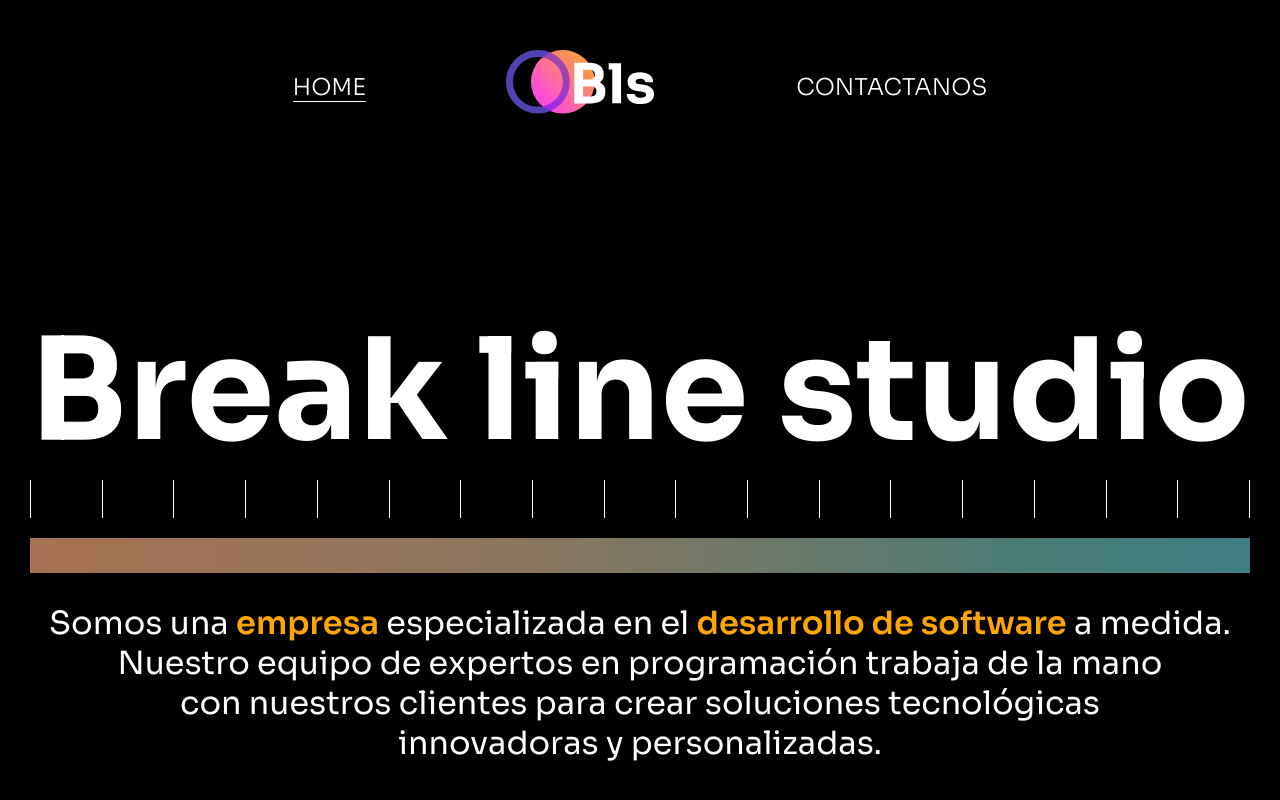
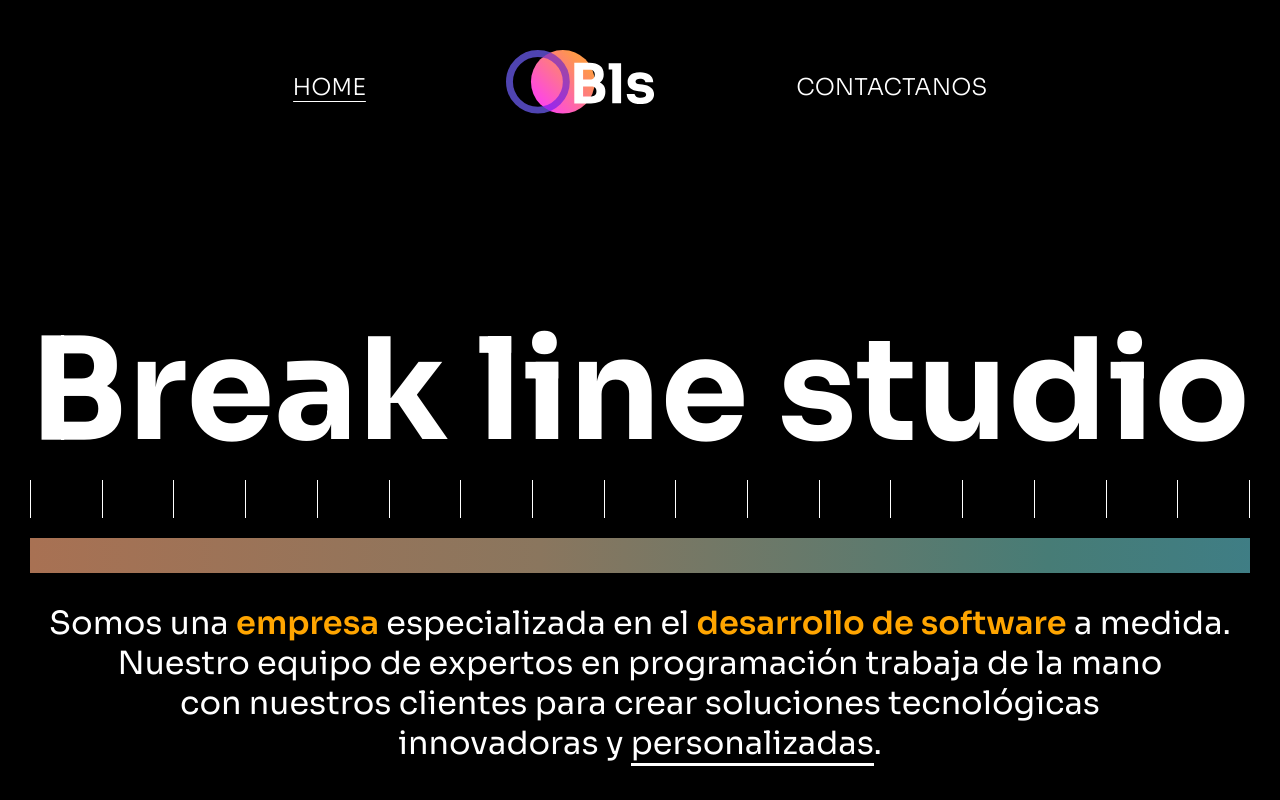
Before and after one commit to owellandry/bls, a React (Create React App) app: page / in a window 1280 px wide. Built offline with nearby package versions, Linux system fonts and the light colour scheme.

Commit message:
feat: :sparkles: subrayao

```diff
--- a/src/components/about/about.css
+++ b/src/components/about/about.css
@@ -88,6 +88,10 @@
     font-weight: 600;
   }
 
+  .overline{
+    border-bottom: solid;
+  }
+
   @media (max-width: 780px) {
     .container-about {
       margin-top: 7rem;
--- a/src/components/about/about.jsx
+++ b/src/components/about/about.jsx
@@ -22,7 +22,7 @@ const About = () => {
         Somos una <span className="yellowWord">empresa</span> especializada en el <span className="yellowWord">desarrollo de software</span> a medida. <br />
         Nuestro equipo de expertos en programación trabaja de la mano <br />
         con nuestros clientes para crear soluciones tecnológicas <br />
-        innovadoras y personalizadas.<br />
+        innovadoras y <span className="overline">personalizadas</span>.<br />
         </p>
       </div>
     </div>
```
